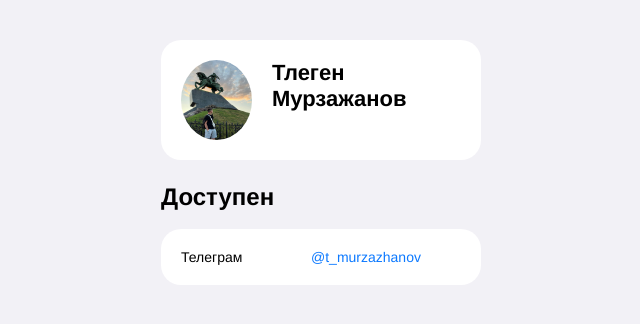
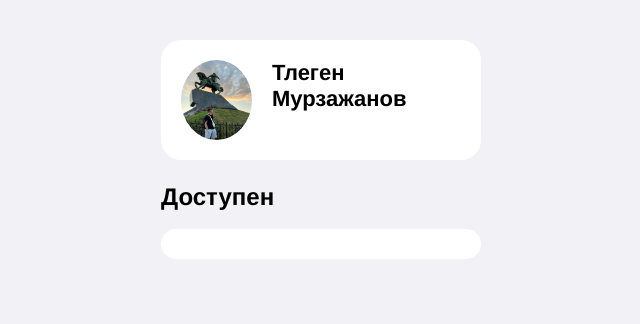
Before and after one commit to TlegenMurzazhanov/CV, a plain HTML site: page index.html in a window 1280 px wide. Shown: the whole page, without its empty margins (319-959 px from the left). Drawn offline with Linux system fonts and the light colour scheme.

```diff
--- a/index.html
+++ b/index.html
@@ -19,10 +19,6 @@
       <section class="links">
         <h2 class="links__header">Доступен</h2>
         <ul class="links__container">
-          <li class="links__link">
-            <p class="links__title">Телеграм</p>
-            <a class="linsk__link" href="@t_murzazhanov">@t_murzazhanov</a>
-          </li>
         </ul>
       </section>
     </main>
```
